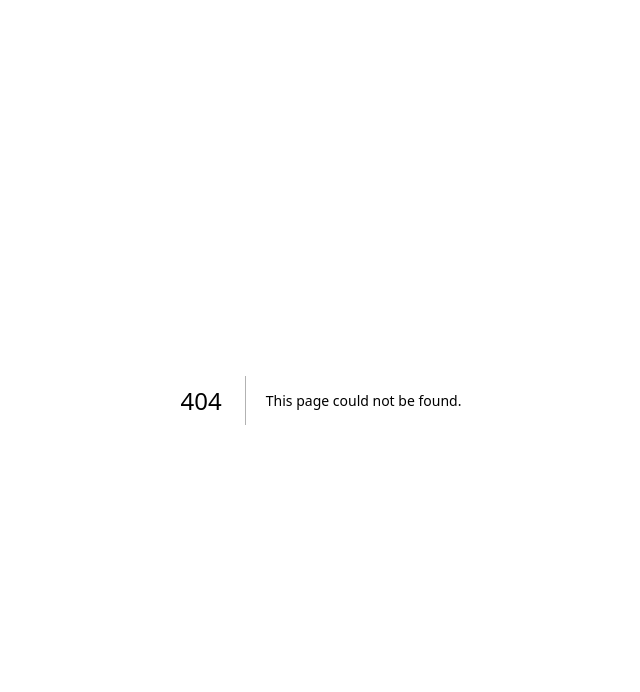
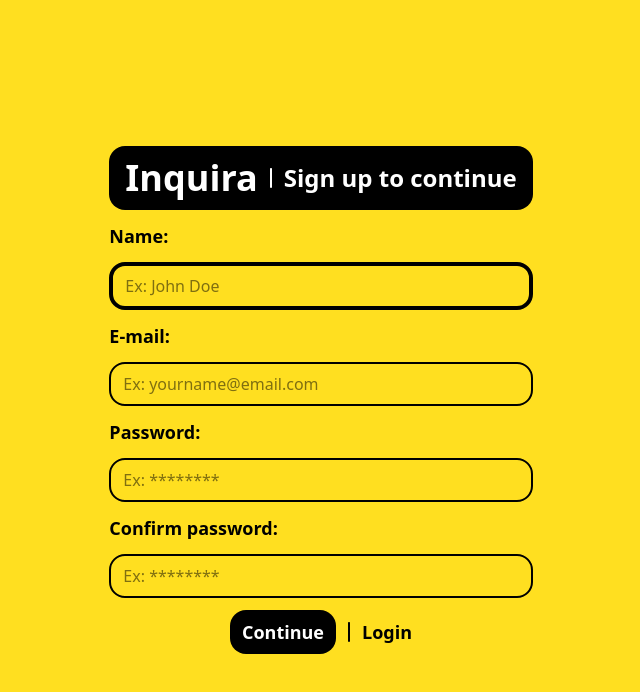
Before and after one commit to itsmefminsaf/Inquira, a Next.js app: page /sign-up in a window 1280 px wide. Before the commit this address had no page. Shown: the top 692 px of the page, without its empty margins (319-959 px from the left). Built offline with nearby package versions, Linux system fonts and the light colour scheme.

Commit message:
feat: sign-up page designed

```diff
--- /dev/null
+++ b/src/app/sign-up/page.tsx
@@ -0,0 +1,69 @@
+import Link from "next/link";
+
+const SignUp = () => {
+  return (
+    <main className="flex h-screen w-screen items-center justify-center">
+      <form className="flex flex-col gap-3 p-10">
+        <div className="flex w-fit items-center justify-center gap-3 rounded-2xl bg-black px-4 py-3 font-extrabold text-white">
+          <h1 className="text-4xl">Inquira</h1>
+          <hr className="h-5 w-0.5 rounded-full bg-white" />
+          <h2 className="text-2xl">Sign up to continue</h2>
+        </div>
+        <label className="text-lg font-bold" htmlFor="name">
+          Name:
+        </label>
+        <input
+          className="rounded-2xl border-2 px-3 py-2 outline-none focus:border-4"
+          id="name"
+          type="text"
+          placeholder="Ex: John Doe"
+          autoFocus
+          required
+        />
+        <label className="text-lg font-bold" htmlFor="email">
+          E-mail:
+        </label>
+        <input
+          className="rounded-2xl border-2 px-3 py-2 outline-none focus:border-4"
+          id="email"
+          type="email"
+          placeholder="Ex: yourname@email.com"
+          required
+        />
+        <label className="text-lg font-bold" htmlFor="password">
+          Password:
+        </label>
+        <input
+          className="rounded-2xl border-2 px-3 py-2 outline-none focus:border-4"
+          id="password"
+          type="password"
+          placeholder="Ex: ********"
+          required
+        />
+        <label className="text-lg font-bold" htmlFor="confirmPassword">
+          Confirm password:
+        </label>
+        <input
+          className="rounded-2xl border-2 px-3 py-2 outline-none focus:border-4"
+          id="confirmPassword"
+          type="password"
+          placeholder="Ex: ********"
+          required
+        />
+        <div className="flex items-center justify-center gap-3">
+          <input
+            type="submit"
+            value="Continue"
+            className="rounded-2xl bg-black px-3 py-2 text-lg font-bold text-white"
+          />
+          <hr className="h-5 w-0.5 rounded-full bg-black" />
+          <Link href={"/login"} className="text-lg font-bold">
+            Login
+          </Link>
+        </div>
+      </form>
+    </main>
+  );
+};
+
+export default SignUp;
```
